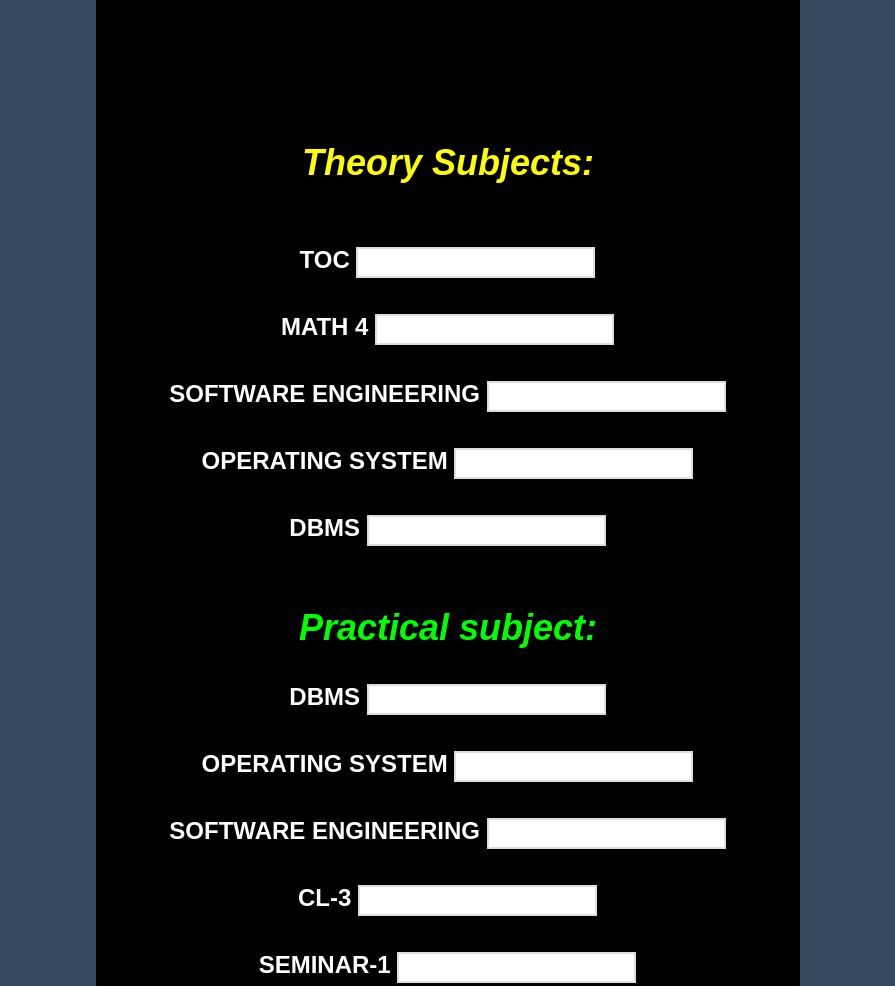
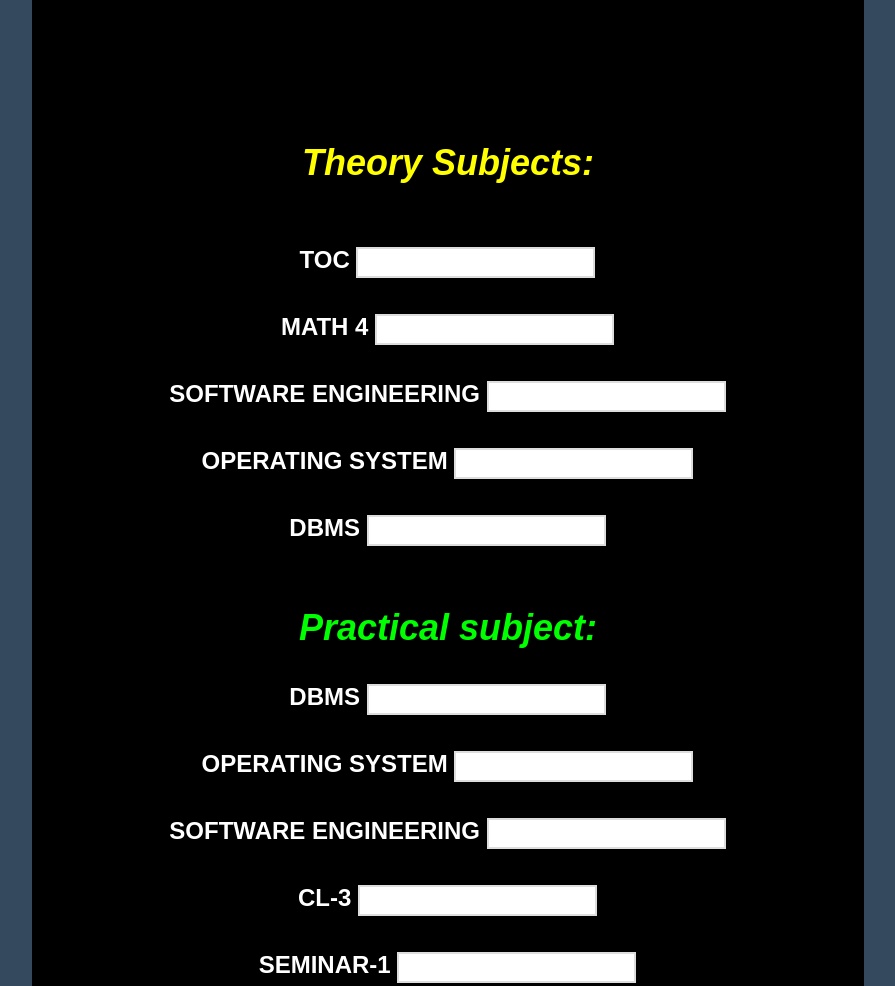
Before and after one commit to sahilsingh-jubbal/jubbal, a plain HTML site: page index.html in a window 1280 px wide. Shown: the top 986 px of the page, without its empty margins (192-1087 px from the left). Drawn offline with Linux system fonts and the light colour scheme.

Commit message:
Update index.html

```diff
--- a/index.html
+++ b/index.html
@@ -35,7 +35,7 @@
 */
 
 .box{
-  width: 55%;
+  width: 65%;
   height: 1200px;
   background-color: black;
 
```
